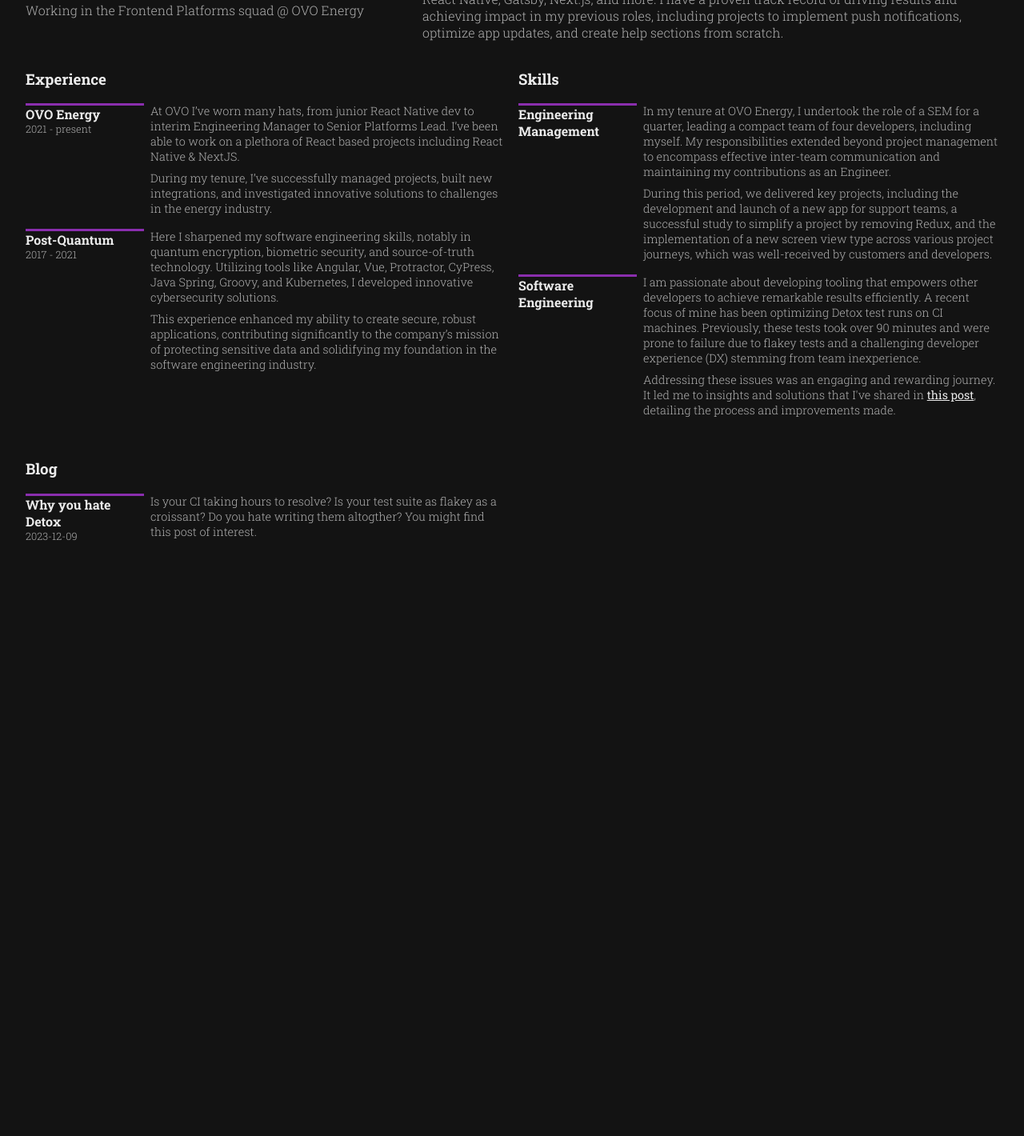
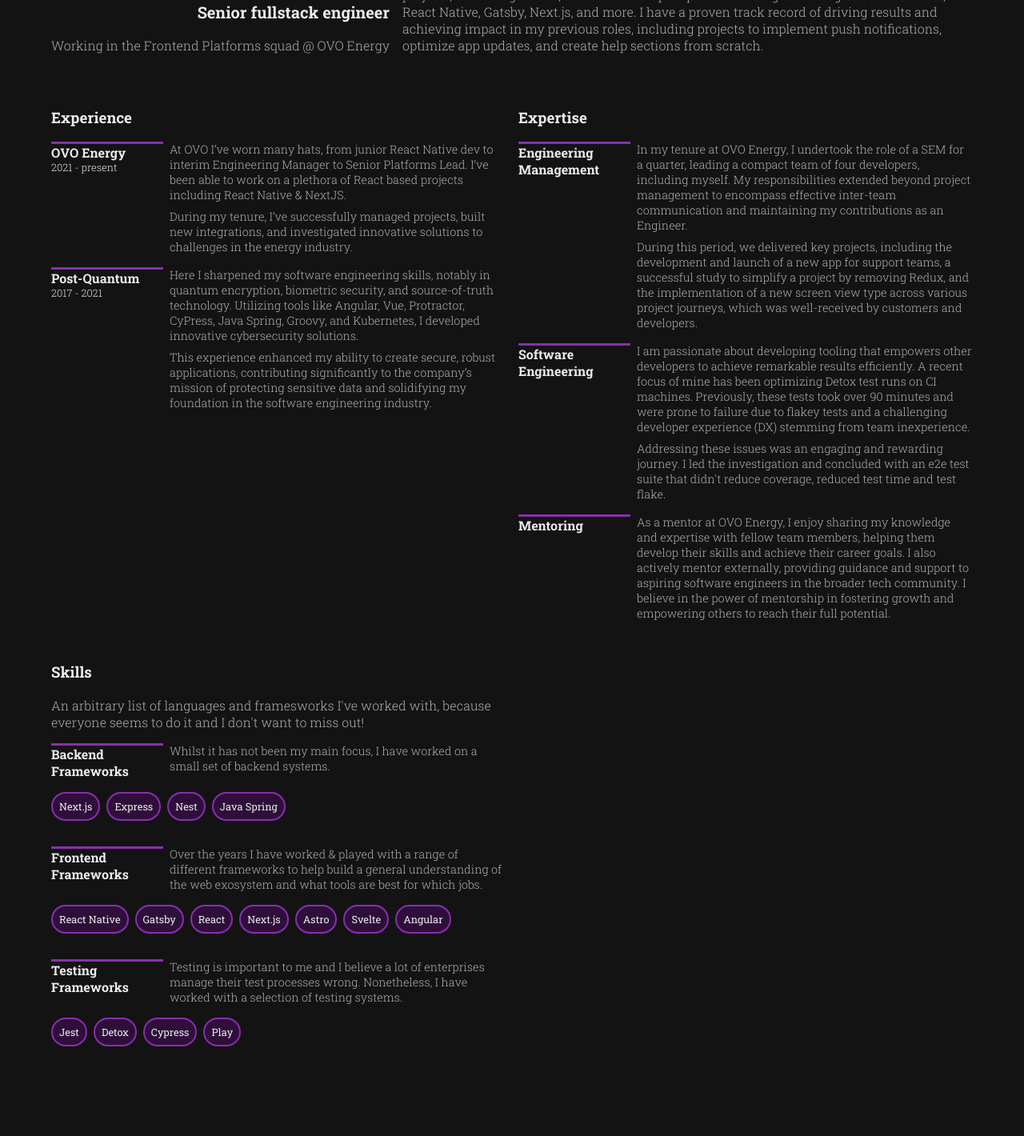
Before and after one commit to NickFitton/nfitton, an Astro site: page /new in a window 1280 px wide. Shown: the part 123-1543 px from the top of the page at 80% size. Before the commit the page ends 897 px from the top, so only its background shows below. Built offline with nearby package versions, Linux system fonts and the light colour scheme; Astro itself is replaced by a stand-in of ours.

Commit message:
Fill otu some skills

```diff
--- a/package.json
+++ b/package.json
@@ -10,7 +10,7 @@
     "astro": "astro"
   },
   "dependencies": {
-    "astro": "^3.1.4"
+    "astro": "^4.0.4"
   },
   "devDependencies": {
     "prettier": "^3.0.3",
--- /dev/null
+++ b/src/content/config.ts
@@ -0,0 +1,13 @@
+import { z, defineCollection } from 'astro:content';
+
+const skillCollection = defineCollection({
+  type: 'content',
+  schema: z.object({
+    title: z.string(),
+    description: z.string(),
+  }),
+});
+
+export const collections = {
+  skills: skillCollection,
+};
--- /dev/null
+++ b/src/content/skills/backend.md
@@ -0,0 +1,12 @@
+---
+title: Backend Frameworks
+description: Whilst it has not been my main focus, I have worked on a small set of backend systems.
+---
+
+## Next.js
+
+## Express
+
+## Nest
+
+## Java Spring
--- /dev/null
+++ b/src/content/skills/frontend.md
@@ -0,0 +1,18 @@
+---
+title: Frontend Frameworks
+description: Over the years I have worked & played with a range of different frameworks to help build a general understanding of the web exosystem and what tools are best for which jobs.
+---
+
+## React Native
+
+## Gatsby
+
+## React
+
+## Next.js
+
+## Astro
+
+## Svelte
+
+## Angular
--- /dev/null
+++ b/src/content/skills/testing.md
@@ -0,0 +1,12 @@
+---
+title: Testing Frameworks
+description: Testing is important to me and I believe a lot of enterprises manage their test processes wrong. Nonetheless, I have worked with a selection of testing systems.
+---
+
+## Jest
+
+## Detox
+
+## Cypress
+
+## Play
--- a/src/env.d.ts
+++ b/src/env.d.ts
@@ -1 +1,2 @@
+/// <reference path="../.astro/types.d.ts" />
 /// <reference types="astro/client" />
--- a/src/layouts/Layout.astro
+++ b/src/layouts/Layout.astro
@@ -26,6 +26,7 @@ const { title } = Astro.props;
     --secondary: #ebebeb;
     --background: #131313;
     --canvas: #1a1a1a;
+    --highlight: #2c2c2c;
   }
 
   @font-face {
--- /dev/null
+++ b/src/layouts/MarkdownPostLayout.astro
@@ -0,0 +1,24 @@
+---
+import Layout from './Layout.astro';
+const { frontmatter } = Astro.props;
+---
+
+<Layout title={frontmatter.title.toString()}>
+  <div class="content">
+    <h1>{frontmatter.title.toString()}</h1>
+    <p>{frontmatter.description.toString()}</p>
+    <slot />
+  </div>
+</Layout>
+
+<style>
+  .content {
+    margin: 4rem auto;
+    max-width: 1600px;
+  }
+  @media only screen and (max-width: calc(1600px)) {
+    .content {
+      margin: 4rem 5vw;
+    }
+  }
+</style>
--- a/src/pages/new/content.ts
+++ b/src/pages/new/content.ts
@@ -1,6 +1,7 @@
 export const experience = [
   {
     company: 'OVO Energy',
+    link: 'https://ovo.com',
     from: '2021',
     to: 'present',
     content: [
@@ -11,6 +12,7 @@ export const experience = [
   },
   {
     company: 'Post-Quantum',
+    link: 'https://post-quantum.com',
     from: '2017',
     to: '2021',
     content: [
@@ -24,7 +26,21 @@ export const blog = [
   {
     name: 'Why you hate Detox',
     date: '2023-12-09',
+    path: 'why-you-hate-detox',
     summary:
       'Is your CI taking hours to resolve? Is your test suite as flakey as a croissant? Do you hate writing them altogther? You might find this post of interest.',
   },
 ];
+
+export const skillCategories = [
+  {
+    name: 'Frontend Frameworks',
+    description:
+      'Over the years I have worked with and played with a range of different frameworks to help build a general understanding of the ecosystem and what tools are best for which jobs.',
+    skills: [
+      {
+        name: 'React Native',
+      },
+    ],
+  },
+];
--- a/src/pages/new/index.astro
+++ b/src/pages/new/index.astro
@@ -1,7 +1,18 @@
 ---
 import Layout from '../../layouts/Layout.astro';
 import './new.css';
-import { blog, experience } from './content';
+import { experience } from './content';
+import { getCollection } from 'astro:content';
+const allSkills = await getCollection('skills');
+const buildTags = (body: string) =>
+  body
+    .split('\n')
+    .filter((line) => line.startsWith('## '))
+    .map((line) => line.replace('## ', ''))
+    .map((tag) => ({
+      tag,
+      id: tag.toLowerCase().replaceAll(' ', '-').replaceAll('.', ''),
+    }));
 ---
 
 <Layout title="Nick Fitton">
@@ -26,17 +37,17 @@ import { blog, experience } from './content';
       </div>
     </header>
     <section class="info">
-      <div class="card">
+      <div>
         <h3>Experience</h3>
         {
-          experience.map(({ company, from, to, content }) => (
-            <div class="experience">
-              <div class="left">
+          experience.map(({ company, link, from, to, content }) => (
+            <div class="headed-section">
+              <a class="left" href={link} target="_blank">
                 <h4>{company}</h4>
                 <p>
                   {from} - {to}
                 </p>
-              </div>
+              </a>
               <div class="right">
                 {content.map((paragraph) => (
                   <p>{paragraph}</p>
@@ -46,10 +57,10 @@ import { blog, experience } from './content';
           ))
         }
       </div>
-      <div class="card skills">
-        <h3>Skills</h3>
+      <div>
+        <h3>Expertise</h3>
         <div>
-          <div class="experience">
+          <div class="headed-section">
             <div class="left">
               <h4>Engineering Management</h4>
             </div>
@@ -71,7 +82,7 @@ import { blog, experience } from './content';
               </p>
             </div>
           </div>
-          <div class="experience">
+          <div class="headed-section">
             <div class="left">
               <h4>Software Engineering</h4>
             </div>
@@ -85,26 +96,53 @@ import { blog, experience } from './content';
                 experience (DX) stemming from team inexperience.
               </p>
               <p>
-                Addressing these issues was an engaging and rewarding journey.
-                It led me to insights and solutions that I've shared in <a
-                  href="/blogs/why-you-hate-detox">this post</a
-                >, detailing the process and improvements made.
+                Addressing these issues was an engaging and rewarding journey. I
+                led the investigation and concluded with an e2e test suite that
+                didn't reduce coverage, reduced test time and test flake.
+              </p>
+            </div>
+          </div>
+          <div class="headed-section">
+            <div class="left">
+              <h4>Mentoring</h4>
+            </div>
+            <div class="right">
+              <p>
+                As a mentor at OVO Energy, I enjoy sharing my knowledge and
+                expertise with fellow team members, helping them develop their
+                skills and achieve their career goals. I also actively mentor
+                externally, providing guidance and support to aspiring software
+                engineers in the broader tech community. I believe in the power
+                of mentorship in fostering growth and empowering others to reach
+                their full potential.
               </p>
             </div>
           </div>
         </div>
       </div>
-      <div class="card blog">
-        <h3>Blog</h3>
+      <div>
+        <h3>Skills</h3>
+        <p>
+          An arbitrary list of languages and framesworks I've worked with,
+          because everyone seems to do it and I don't want to miss out!
+        </p>
         {
-          blog.map(({ name, date, summary }) => (
-            <div class="experience">
-              <div class="left">
-                <h4>{name}</h4>
-                <p>{date}</p>
+          allSkills.map((skill) => (
+            <div class="skill">
+              <div class="skill-content">
+                <a class="left" href={`/skills/${skill.slug}`}>
+                  <h4>{skill.data.title}</h4>
+                </a>
+                <div class="right">
+                  <p>{skill.data.description}</p>
+                </div>
               </div>
-              <div class="right">
-                <p>{summary}</p>
+              <div class="skill-tags">
+                {buildTags(skill.body).map(({ id, tag }) => (
+                  <a class="skill-tag" href={`/skills/${skill.slug}#${id}`}>
+                    {tag}
+                  </a>
+                ))}
               </div>
             </div>
           ))
--- a/src/pages/new/new.css
+++ b/src/pages/new/new.css
@@ -1,5 +1,6 @@
 .content {
-  margin: 2rem;
+  margin: 4rem auto;
+  max-width: 1600px;
 }
 p {
   color: #aeaeae;
@@ -11,18 +12,34 @@ p {
 }
 
 header {
-  display: grid;
-  grid-template-columns: 2fr 3fr;
+  display: flex;
+  flex-flow: row;
   gap: 1rem;
+  margin-bottom: 3rem;
 
   div.title {
+    flex-grow: 1;
+    display: flex;
+    flex-direction: column;
+    align-items: end;
+    justify-content: space-between;
+    max-height: 8rem;
+
     h1,
     h2,
     p {
-      margin: 0.5rem 0;
+      margin: 0;
+      text-align: right;
+      white-space: nowrap;
     }
     h2 {
       font-size: 1.25rem;
+    }
+  }
+  .about {
+    flex-shrink: 1;
+    p {
+      margin: 0;
     }
   }
 }
@@ -33,7 +50,7 @@ section.info {
   gap: 1rem;
 }
 
-.experience {
+.headed-section {
   display: grid;
   padding-bottom: 1rem;
   grid-template-columns: 1fr 3fr;
@@ -44,6 +61,18 @@ section.info {
     a {
       font-weight: 400;
       color: #ebebeb;
+    }
+  }
+  a.left {
+    transition: background-color 0.25s ease-in-out;
+    text-decoration: none;
+    h4,
+    p {
+      color: var(--secondary);
+    }
+    &:hover {
+      background-color: var(--canvas);
+      cursor: pointer;
     }
   }
   .left {
@@ -62,10 +91,100 @@ section.info {
   }
 }
 
+.blog {
+  padding: 0.5rem;
+  text-decoration: none;
+  h4 {
+    color: #ebebeb;
+  }
+  p {
+    color: #aeaeae;
+  }
+  &:hover {
+    background-color: var(--canvas);
+    cursor: pointer;
+  }
+}
+
+.skill {
+  padding-bottom: 2rem;
+  .skill-content {
+    display: grid;
+    padding-bottom: 1rem;
+    grid-template-columns: 1fr 3fr;
+    gap: 0.5rem;
+    p {
+      margin: 0;
+
+      a {
+        font-weight: 400;
+        color: #ebebeb;
+      }
+    }
+    a.left {
+      transition: background-color 0.25s ease-in-out;
+      text-decoration: none;
+      h4,
+      p {
+        color: var(--secondary);
+      }
+      &:hover {
+        background-color: var(--canvas);
+        cursor: pointer;
+      }
+    }
+    .left {
+      h4 {
+        border-top: 3px solid var(--primary);
+        margin: 0;
+      }
+      p {
+        font-size: 0.8rem;
+      }
+    }
+    .right {
+      font-size: 0.9rem;
+      display: grid;
+      gap: 0.5rem;
+    }
+  }
+
+  .skill-tags {
+    display: flex;
+    flex-flow: row wrap;
+    gap: 0.5rem;
+  }
+  a.skill-tag {
+    color: #ebebeb;
+    border: 2px solid var(--primary);
+    background-color: #2e0f3a;
+    border-radius: 1.25rem;
+    padding: 0.5rem;
+    text-decoration: none;
+    font-size: 0.8rem;
+    &:hover {
+      cursor: pointer;
+      background-color: #4d1962;
+    }
+  }
+}
+
+@media only screen and (max-width: calc(1600px + 4rem)) {
+  .content {
+    margin: 4rem;
+  }
+}
+
 @media only screen and (max-width: 992px) {
+  header {
+    flex-flow: column;
+    div.title {
+      align-items: start;
+    }
+  }
   section.info {
     grid-template-columns: 1fr;
-    margin: 0 4rem;
+    /* margin: 0 4rem; */
   }
 }
 
@@ -73,8 +192,7 @@ section.info {
   section.info {
     margin: 0;
   }
-  header,
-  .experience {
+  .headed-section {
     grid-template-columns: unset;
     .about p {
       margin: 0;
```
Also changed, not shown: src/pages/blog/why-you-hate-detox.md (added, +19 -0 lines), src/pages/new/2023-12-09-detox.md (added, +14 -0 lines), src/pages/skills/[...slug].astro (added, +19 -0 lines), pnpm-lock.yaml.
